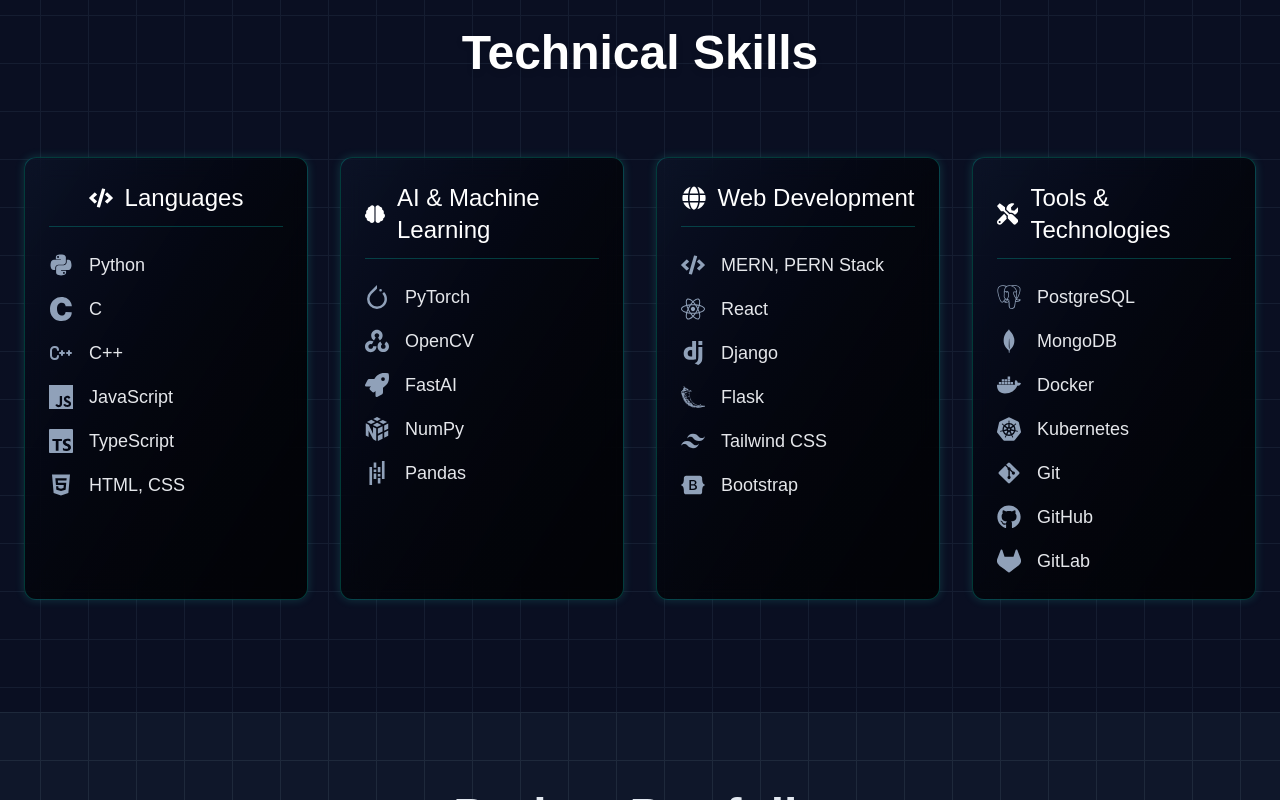
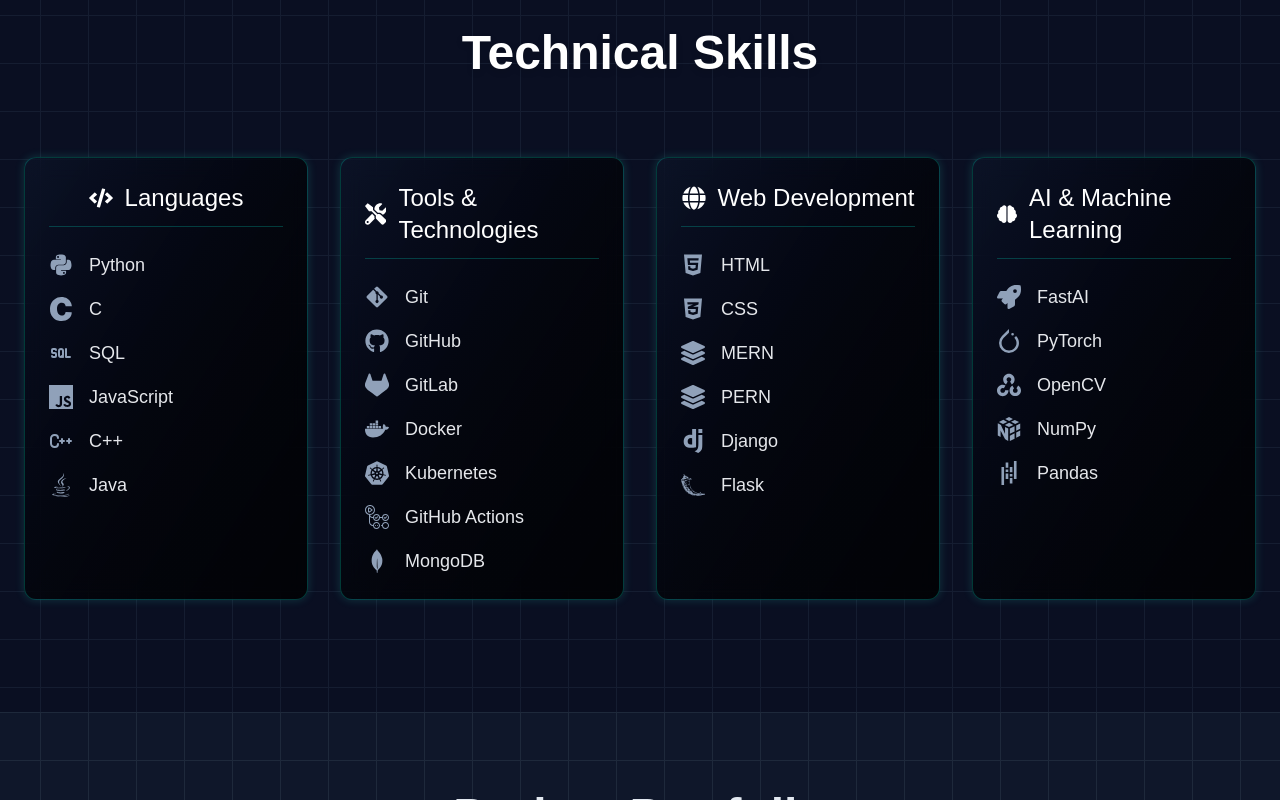
Before and after one commit to mendresvon/von-portfolio-v2, a Next.js app: page / in a window 1280 px wide. Shown: the part 2065-2865 px from the top of the page. Built offline with nearby package versions, Linux system fonts and the light colour scheme.

Commit message:
made ajustments to translation discrepancies, and reorganized skills section

```diff
--- a/src/components/Skills.tsx
+++ b/src/components/Skills.tsx
@@ -10,14 +10,12 @@ import { TFunction } from "i18next";
 // --- ICONS ---
 import {
   FaPython,
-  FaReact,
-  FaNodeJs,
+  FaJava,
   FaGitAlt,
   FaGithub,
   FaDocker,
   FaHtml5,
   FaCss3Alt,
-  FaBootstrap,
   FaBrain,
   FaCode,
   FaGlobe,
@@ -26,11 +24,10 @@ import {
   FaBookOpen,
   FaCertificate,
   FaRocket,
+  FaLayerGroup,
 } from "react-icons/fa";
 import {
-  SiTypescript,
   SiJavascript,
-  SiTailwindcss,
   SiDjango,
   SiFlask,
   SiPytorch,
@@ -39,14 +36,12 @@ import {
   SiPandas,
   SiGitlab,
   SiKubernetes,
-  SiHuggingface,
   SiC,
-  SiPostgresql,
   SiMongodb,
+  SiGithubactions,
 } from "react-icons/si";
-import { TbBrandCpp, TbMathFunction } from "react-icons/tb";
+import { TbBrandCpp, TbSql } from "react-icons/tb";
 
-// --- DATA STRUCTURES (Now using t function) ---
 const educationData = (t: TFunction) => [
   {
     icon: <FaGraduationCap />,
@@ -111,10 +106,37 @@ const skillsData = (t: TFunction) => [
     skills: [
       { name: "Python", icon: <FaPython /> },
       { name: "C", icon: <SiC /> },
+      { name: "SQL", icon: <TbSql /> },
+      { name: "JavaScript", icon: <SiJavascript /> },
       { name: "C++", icon: <TbBrandCpp /> },
-      { name: "JavaScript", icon: <SiJavascript /> },
-      { name: "TypeScript", icon: <SiTypescript /> },
-      { name: "HTML, CSS", icon: <FaHtml5 /> },
+      { name: "Java", icon: <FaJava /> },
+    ],
+  },
+  {
+    id: "tools",
+    category: t("skills.categories.tools"),
+    categoryIcon: <FaTools />,
+    skills: [
+      { name: "Git", icon: <FaGitAlt /> },
+      { name: "GitHub", icon: <FaGithub /> },
+      { name: "GitLab", icon: <SiGitlab /> },
+      { name: "Docker", icon: <FaDocker /> },
+      { name: "Kubernetes", icon: <SiKubernetes /> },
+      { name: "GitHub Actions", icon: <SiGithubactions /> },
+      { name: "MongoDB", icon: <SiMongodb /> },
+    ],
+  },
+  {
+    id: "web_dev",
+    category: t("skills.categories.web_dev"),
+    categoryIcon: <FaGlobe />,
+    skills: [
+      { name: "HTML", icon: <FaHtml5 /> },
+      { name: "CSS", icon: <FaCss3Alt /> },
+      { name: "MERN", icon: <FaLayerGroup /> },
+      { name: "PERN", icon: <FaLayerGroup /> },
+      { name: "Django", icon: <SiDjango /> },
+      { name: "Flask", icon: <SiFlask /> },
     ],
   },
   {
@@ -122,44 +144,15 @@ const skillsData = (t: TFunction) => [
     category: t("skills.categories.ai_ml"),
     categoryIcon: <FaBrain />,
     skills: [
+      { name: "FastAI", icon: <FaRocket /> },
       { name: "PyTorch", icon: <SiPytorch /> },
       { name: "OpenCV", icon: <SiOpencv /> },
-      { name: "FastAI", icon: <FaRocket /> },
       { name: "NumPy", icon: <SiNumpy /> },
       { name: "Pandas", icon: <SiPandas /> },
     ],
   },
-  {
-    id: "web_dev",
-    category: t("skills.categories.web_dev"),
-    categoryIcon: <FaGlobe />,
-    skills: [
-      { name: "MERN, PERN Stack", icon: <FaCode /> },
-      { name: "React", icon: <FaReact /> },
-      { name: "Django", icon: <SiDjango /> },
-      { name: "Flask", icon: <SiFlask /> },
-      { name: "Tailwind CSS", icon: <SiTailwindcss /> },
-      { name: "Bootstrap", icon: <FaBootstrap /> },
-      // { name: "CSS3", icon: <FaCss3Alt /> },
-    ],
-  },
-  {
-    id: "tools",
-    category: t("skills.categories.tools"),
-    categoryIcon: <FaTools />,
-    skills: [
-      { name: "PostgreSQL", icon: <SiPostgresql /> },
-      { name: "MongoDB", icon: <SiMongodb /> },
-      { name: "Docker", icon: <FaDocker /> },
-      { name: "Kubernetes", icon: <SiKubernetes /> },
-      { name: "Git", icon: <FaGitAlt /> },
-      { name: "GitHub", icon: <FaGithub /> },
-      { name: "GitLab", icon: <SiGitlab /> },
-    ],
-  },
 ];
 
-// --- ANIMATION VARIANTS ---
 const cardVariants: Variants = {
   hidden: { opacity: 0, y: 50 },
   visible: (i: number) => ({
@@ -188,7 +181,6 @@ const skillItemVariants: Variants = {
   },
 };
 
-// --- TYPES ---
 type InfoCardProps = {
   icon: ReactNode;
   title: string;
@@ -196,7 +188,6 @@ type InfoCardProps = {
   index: number;
 };
 
-// Reusable card for text-based content
 const InfoCard = ({ icon, title, children, index }: InfoCardProps) => (
   <motion.div
     custom={index}
@@ -212,7 +203,6 @@ const InfoCard = ({ icon, title, children, index }: InfoCardProps) => (
   </motion.div>
 );
 
-// --- MAIN COMPONENT ---
 export default function Skills() {
   const { t } = useTranslation();
 
--- a/src/i18n/locales/en.json
+++ b/src/i18n/locales/en.json
@@ -65,7 +65,7 @@
       "degree": "Computer Science and Information Engineering (2027)"
     },
     "coursework": {
-      "title": "Harvard University"
+      "title": "Harvard University (MOOC)"
     },
     "certifications": {
       "title": "Industry Certifications"
```
